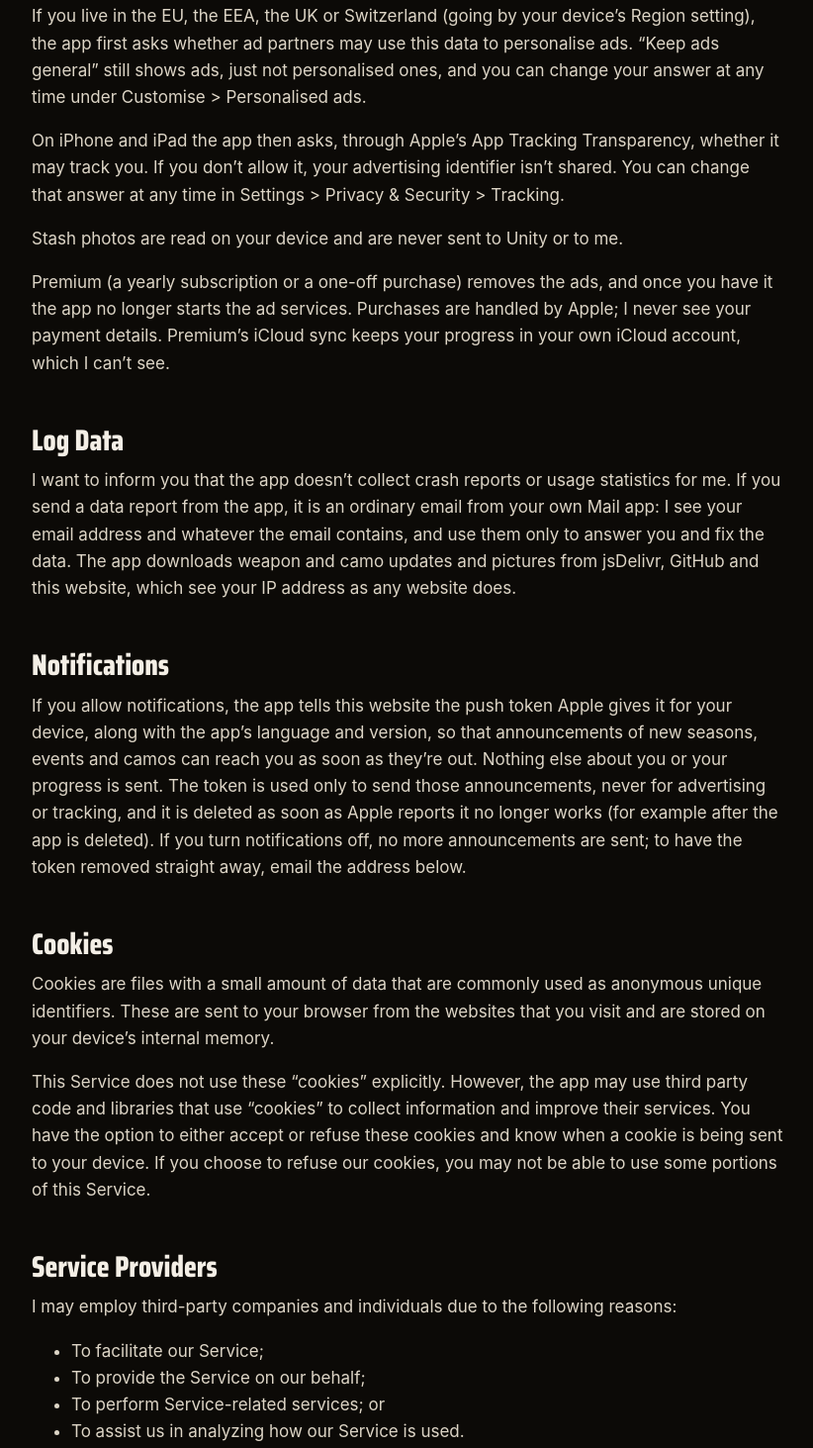
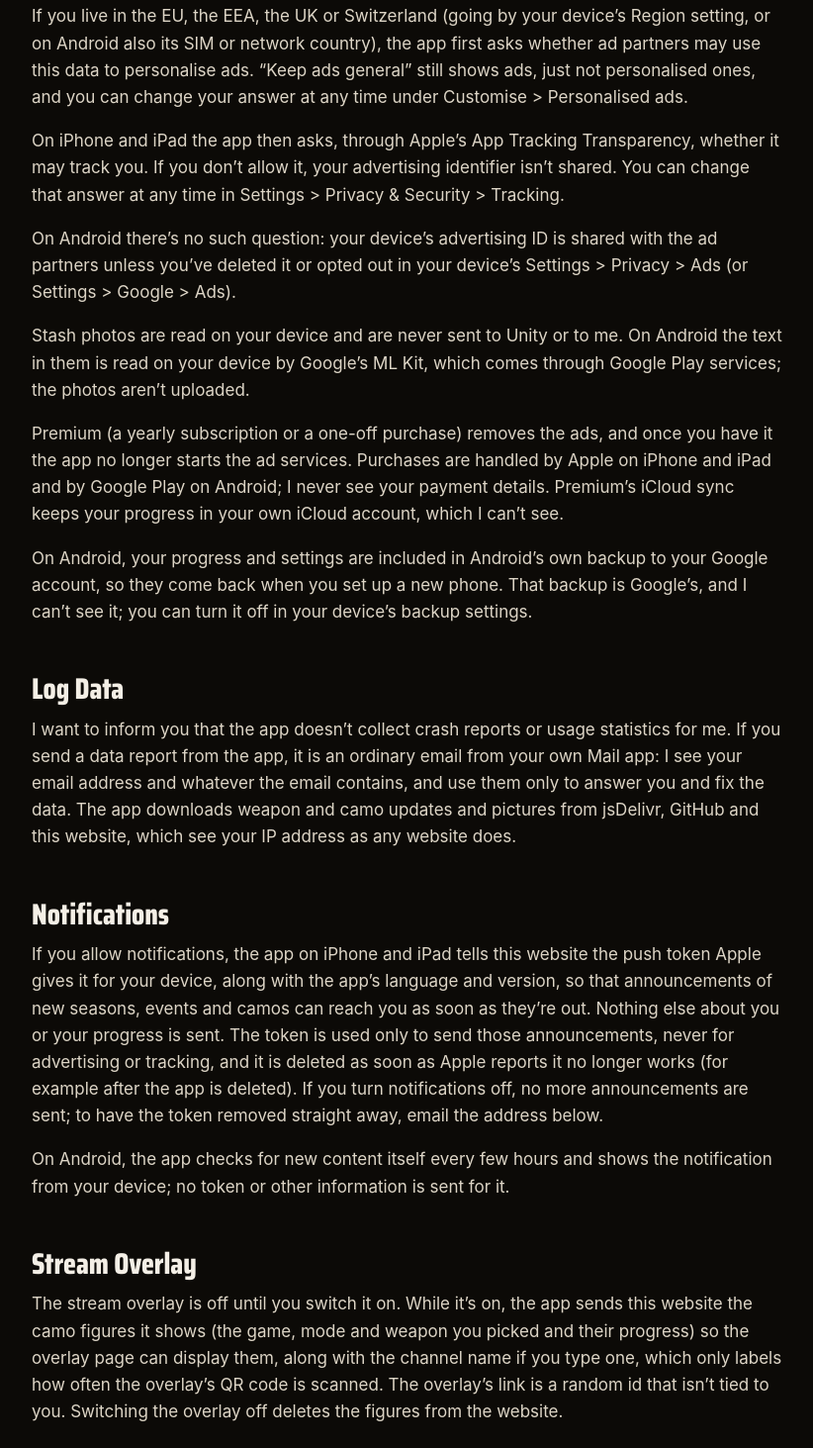
Before and after one commit to DannyRyman19/camo-track-site, a plain HTML site: page privacy-policy.html in a window 1280 px wide. Shown: the part 1215-2678 px from the top of the page at 99% size, without its empty margins (228-1050 px from the left). Drawn offline with Linux system fonts and the light colour scheme.

Commit message:
Privacy policy: Android (Google Play billing, advertising ID, Android backup, ML Kit on device, local notifications) and the stream overlay
Co-Authored-By: Claude Opus 5.5 <noreply@anthropic.com>
Claude-Session: https://claude.ai/code/session_01H5UBkrBg8Y1BUdhiRzXjJN

```diff
--- a/privacy-policy.html
+++ b/privacy-policy.html
@@ -75,7 +75,7 @@ tracking), your IP address and the rough location it gives, your device
 model, language and connection type, and how you interact with ads. I
 don’t receive this data.</p>
 <p>If you live in the EU, the EEA, the UK or Switzerland (going by your
-device’s Region setting), the app first asks whether ad partners may use
+device’s Region setting, or on Android also its SIM or network country), the app first asks whether ad partners may use
 this data to personalise ads. “Keep ads general” still shows ads, just
 not personalised ones, and you can change your answer at any time under
 Customise &gt; Personalised ads.</p>
@@ -83,13 +83,22 @@ Customise &gt; Personalised ads.</p>
 Transparency, whether it may track you. If you don’t allow it, your
 advertising identifier isn’t shared. You can change that answer at any
 time in Settings &gt; Privacy &amp; Security &gt; Tracking.</p>
+<p>On Android there’s no such question: your device’s advertising ID is
+shared with the ad partners unless you’ve deleted it or opted out in
+your device’s Settings &gt; Privacy &gt; Ads (or Settings &gt; Google
+&gt; Ads).</p>
 <p>Stash photos are read on your device and are never sent to Unity or
-to me.</p>
+to me. On Android the text in them is read on your device by Google’s ML
+Kit, which comes through Google Play services; the photos aren’t uploaded.</p>
 <p>Premium (a yearly subscription or a one-off purchase) removes the
 ads, and once you have it the app no longer starts the ad services.
-Purchases are handled by Apple; I never see your payment details.
-Premium’s iCloud sync keeps your progress in your own iCloud account,
-which I can’t see.</p>
+Purchases are handled by Apple on iPhone and iPad and by Google Play on
+Android; I never see your payment details. Premium’s iCloud sync keeps
+your progress in your own iCloud account, which I can’t see.</p>
+<p>On Android, your progress and settings are included in Android’s own
+backup to your Google account, so they come back when you set up a new
+phone. That backup is Google’s, and I can’t see it; you can turn it off
+in your device’s backup settings.</p>
 <h2 id="log-data">Log Data</h2>
 <p>I want to inform you that the app doesn’t collect crash reports or
 usage statistics for me. If you send a data report from the app, it is
@@ -99,7 +108,18 @@ data. The app downloads weapon and camo updates and pictures from
 jsDelivr, GitHub and this website, which see your IP address as any
 website does.</p>
 <h2 id="notifications">Notifications</h2>
-<p>If you allow notifications, the app tells this website the push token Apple gives it for your device, along with the app’s language and version, so that announcements of new seasons, events and camos can reach you as soon as they’re out. Nothing else about you or your progress is sent. The token is used only to send those announcements, never for advertising or tracking, and it is deleted as soon as Apple reports it no longer works (for example after the app is deleted). If you turn notifications off, no more announcements are sent; to have the token removed straight away, email the address below.</p>
+<p>If you allow notifications, the app on iPhone and iPad tells this website the push token Apple gives it for your device, along with the app’s language and version, so that announcements of new seasons, events and camos can reach you as soon as they’re out. Nothing else about you or your progress is sent. The token is used only to send those announcements, never for advertising or tracking, and it is deleted as soon as Apple reports it no longer works (for example after the app is deleted). If you turn notifications off, no more announcements are sent; to have the token removed straight away, email the address below.</p>
+<p>On Android, the app checks for new content itself every few hours and
+shows the notification from your device; no token or other information
+is sent for it.</p>
+<h2 id="stream-overlay">Stream Overlay</h2>
+<p>The stream overlay is off until you switch it on. While it’s on, the
+app sends this website the camo figures it shows (the game, mode and
+weapon you picked and their progress) so the overlay page can display
+them, along with the channel name if you type one, which only labels how
+often the overlay’s QR code is scanned. The overlay’s link is a random id
+that isn’t tied to you. Switching the overlay off deletes the figures
+from the website.</p>
 <h2 id="cookies">Cookies</h2>
 <p>Cookies are files with a small amount of data that are commonly used
 as anonymous unique identifiers. These are sent to your browser from the
@@ -150,7 +170,7 @@ Policy</h2>
 <p>I may update our Privacy Policy from time to time. Thus, you are
 advised to review this page periodically for any changes. I will notify
 you of any changes by posting the new Privacy Policy on this page.</p>
-<p>This policy is effective as of 2026-11-16</p>
+<p>This policy is effective as of 2026-11-17</p>
 <h2 id="contact-us">Contact Us</h2>
 <p>If you have any questions or suggestions about my Privacy Policy, do
 not hesitate to contact me at <a href="mailto:support@camo-track.app"
```
